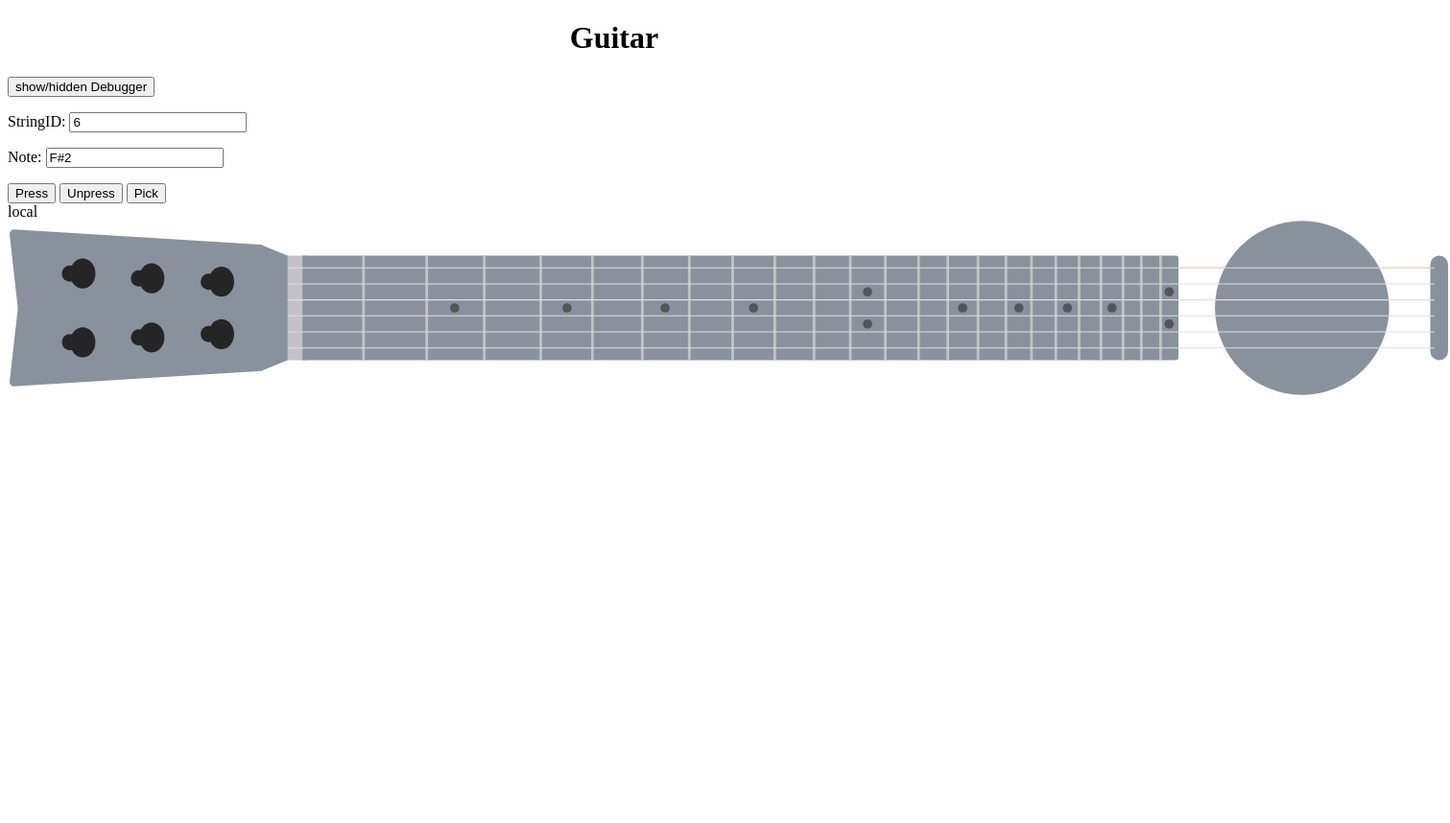
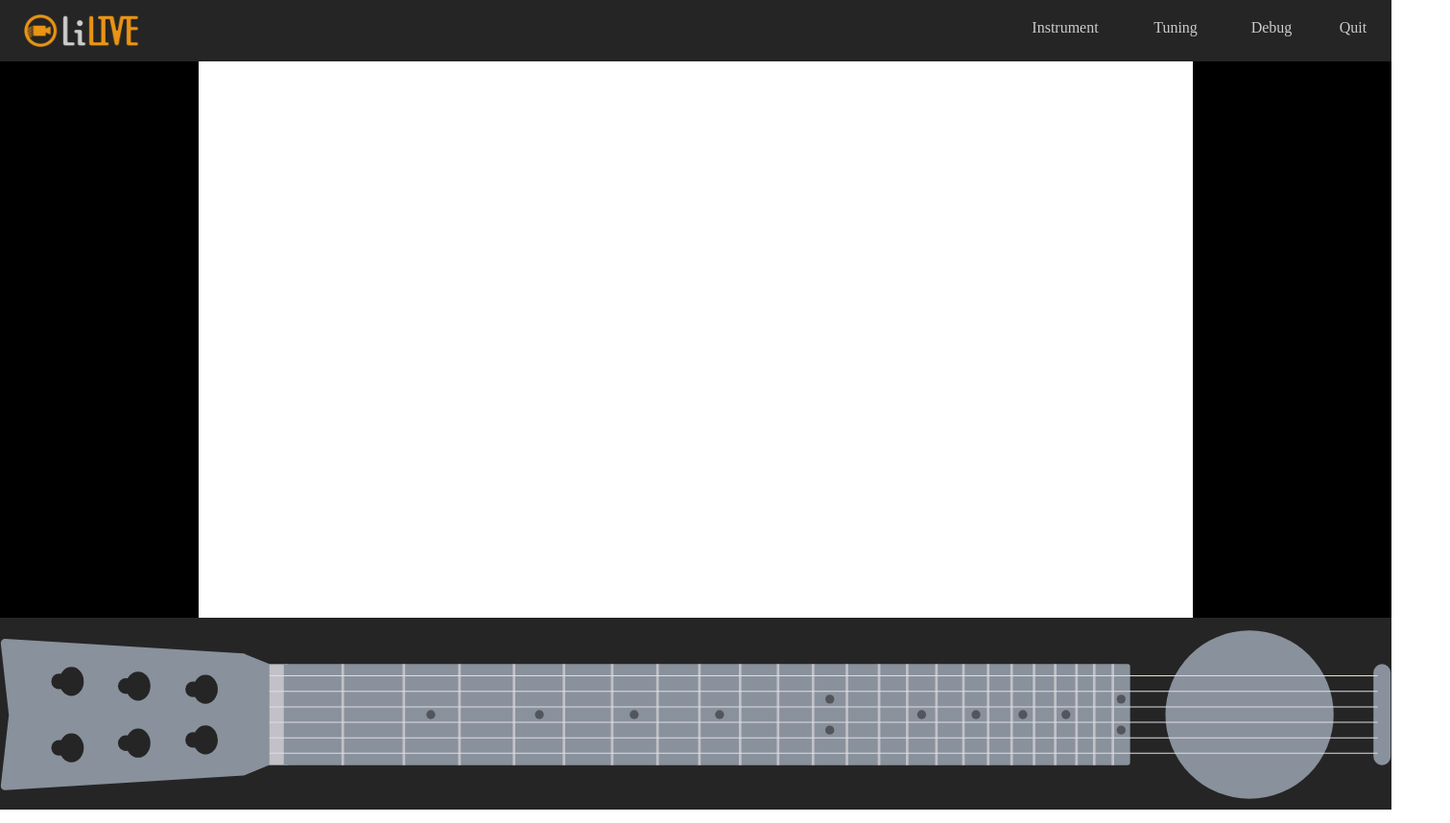
Before and after one commit to susan31213/SLiMTAB-UI-Prototype, a website built with webpack: page src/renderer/index.html in a window 1280 px wide. Shown: the whole page at 96% size, 1511 px wide, since content can reach past the window. Before the commit the page ends 800 px from the top, so only its background shows below. Built offline with nearby package versions, Linux system fonts and the light colour scheme; no server answers.

Commit message:
new render/index.html

```diff
--- a/src/common/FingerBoard.ts
+++ b/src/common/FingerBoard.ts
@@ -86,7 +86,7 @@ export class FingerBoard {
     {
         this.domElementCache.id = "svg-object";
         this.domElementCache.data = "../../fingertab.svg";
-        this.domElementCache.width = "1503.2px";
+        this.domElementCache.width = "1450px";
         this.domElementCache.height = "182.288px";
 
         let a = this.domElementCache as HTMLObjectElement;
@@ -98,7 +98,6 @@ export class FingerBoard {
                 for(var i=0; i<self.pressPointElementCache.childElementCount; i++) {
                     self.pressPointElementCache.children[i].id = `${i}`;
                 }
-
                 self.stringElementsCache.push(svgDoc.getElementById("str1") as HTMLElement);
                 self.stringElementsCache.push(svgDoc.getElementById("str2") as HTMLElement);
                 self.stringElementsCache.push(svgDoc.getElementById("str3") as HTMLElement);
--- a/src/renderer/index.html
+++ b/src/renderer/index.html
@@ -2,7 +2,6 @@
 <html>
   <head>
     <meta charset="utf-8">
-<!-- https://stackoverflow.com/questions/32621988/electron-jquery-is-not-defined -->
     <title>This is a boilerplate</title>
     <script>if (typeof module === 'object') {window.module = module; module = undefined;}</script>
     <script src="../renderer/static/js/jquery-2.2.4.js"></script>
@@ -10,20 +9,31 @@
     <link rel="stylesheet" href="myStyle.css">
     <script>if (window.module) module = window.module;</script>
   </head>
-  <body>
-    <h1 id=title>
-      Guitar
-    </h1>
-    <input id='showDebug' type='button' value="show/hidden Debugger">
-    <div id='debugger'>
-      <p>StringID: <input id="stringID" type="text" value="6"> </p>
-      <p>Note: <input id="note" type="text" value="F#2"></p>
-      <input id="pressBtn" type="button" value="Press">
-      <input id="unpressBtn" type="button" value="Unpress">
-      <input id="pickBtn" type="button" value="Pick">
+  <body topmargin="0" leftmargin="0" rightmargin="0">
+    <div class="ui-container">
+        <div class="title">
+          <div class="logo">
+            <img class="logo-container" src="img/logo.png">
+          </div>
+          <div class="space"></div>
+          <div class="instrument">Instrument</div>
+          <div class="tuning">Tuning</div>
+          <div id='showDebug' class="debug">Debug</div>
+          <div class="quit">Quit</div>
+          <div class="profile">
+            <img class="profile-container" src="img/profile_btn_normal.png"></div>
+        </div>
+        <div class="mid">
+          <div class="video"></div>
+        </div>
+        <div id="footer" class="footer"></div>
+        <div id='debugger' class="debugger">
+          <p>StringID: <input id="stringID" type="text" class="textarea" value="6"> </p>
+          <p>Note: <input id="note" type="text" class="textarea" value="F#2"></p>
+          <input id="pressBtn" type="button" class="button" value="Press">
+          <input id="unpressBtn" type="button" class="button" value="Unpress">
+          <input id="pickBtn" type="button" class="button" value="Pick">
+        </div>
     </div>
-    <div id='container'></div><br>
-
-
   </body>
 </html>
--- a/src/renderer/index.ts
+++ b/src/renderer/index.ts
@@ -1,5 +1,5 @@
 import { FingerBoard, NoteInfo } from '../common/FingerBoard';
-import { WebSession, UserInfo } from '../common/WebSession';
+import { WebSession, /*UserInfo*/ } from '../common/WebSession';
 import { UserDataSource } from '../common/UserDataSource'
 var fb: FingerBoard;
 var wb: WebSession;
@@ -11,14 +11,14 @@ function init() {
   userData = new UserDataSource(fb, wb);
 
   console.log(`Websocket: ${wb.name}`);
-  wb.on("newMember", addFingerTab);
-  wb.on("data", changeOthersFingerTab);
+  // wb.on("newMember", addFingerTab);
+  // wb.on("data", changeOthersFingerTab);
 
   userData.on("press", onGUIPress);
   userData.on("unpress", onGUIUnress);
   userData.on("pick", onGUIPick);
-  // window.addEventListener("resize", redrawCanvas, false);
-  drawCanvas(fb, "local");
+  drawCanvas(fb);
+  (document.getElementById("debugger") as HTMLElement).style.display = 'none';
 
 
 
@@ -73,15 +73,15 @@ function init() {
     }
   }
 
-  function drawCanvas(fb: FingerBoard, name: string) {
+  function drawCanvas(fb: FingerBoard) {
     fb.drawFingerTab();
-    let container: HTMLElement | null = document.getElementById('container');
+    let container: HTMLElement | null = document.getElementById('footer');
     if(container != null) {
       let fbContainer = document.createElement("div");
-      let nameText = document.createElement("div");
-      nameText.innerHTML = name;
-      fbContainer.id = name;
-      fbContainer.appendChild(nameText);
+      // let nameText = document.createElement("div");
+      // nameText.innerHTML = name;
+      // fbContainer.id = name;
+      // fbContainer.appendChild(nameText);
       fbContainer.appendChild(fb.domElement);
       fbContainer.style.height = (fb.domElement.height+2) + "px";
       fbContainer.style.width = (fb.domElement.width) + "px";
@@ -106,28 +106,28 @@ function init() {
     wb.wsCtrl.send(`data ${wb.name},pick,${noteInfo.stringID}`);
   }
 
-  function addFingerTab(user?: UserInfo): void {
-    if(user != undefined) {
-      drawCanvas(user.fb, user.name);
-    }
+  // function addFingerTab(user?: UserInfo): void {
+  //   if(user != undefined) {
+  //     drawCanvas(user.fb, user.name);
+  //   }
 
-  }
+  // }
 
-  function changeOthersFingerTab(user?: UserInfo, data?: string) {
-    if(user != undefined && data != undefined) {
-      let splited = data.split(",");
-      let action = splited[1];
-      let stringID: number = + splited[2];
-      let note = (action == "pick")? "":splited[3];
-      if(action == "press") {
-        user.fb.press(stringID, note);
-      } else if(action == "unpress") {
-        user.fb.unpress(stringID, note);
-      } else if(action == "pick") {
-        user.fb.pick(stringID);
-      }
-    }
-  }
+  // function changeOthersFingerTab(user?: UserInfo, data?: string) {
+  //   if(user != undefined && data != undefined) {
+  //     let splited = data.split(",");
+  //     let action = splited[1];
+  //     let stringID: number = + splited[2];
+  //     let note = (action == "pick")? "":splited[3];
+  //     if(action == "press") {
+  //       user.fb.press(stringID, note);
+  //     } else if(action == "unpress") {
+  //       user.fb.unpress(stringID, note);
+  //     } else if(action == "pick") {
+  //       user.fb.pick(stringID);
+  //     }
+  //   }
+  // }
 
   // function deleteFingerTab(user?: UserInfo) {
   //   if(user != undefined) {
--- a/src/renderer/myStyle.css
+++ b/src/renderer/myStyle.css
@@ -1,5 +1,5 @@
 /* for svg */
-.cls-1,.cls-4,.cls-5,.cls-6 {
+/* .cls-1,.cls-4,.cls-5,.cls-6 {
     fill:none;
     stroke-miterlimit:10;
 }
@@ -44,49 +44,160 @@
 }
 .cls-10 {
     fill:#252525;
+} */
+/* end for svg */
+.ui-container{
+    display: grid;
+    grid-template-rows:  64px 1fr 160px;
+    grid-template-areas:
+      "t"
+      "m"
+      "f";
+    width: 100%;
+    height: 100%
+
 }
-/* end for svg */
-#container {
-    position: relative;
-    padding: 0;
-    margin: auto;
-    display: block;
+.title {
+    grid-area: t;
+    grid-template-columns: 170px 1fr 120px 110px 90px 80px;
+    display: grid;
+
+}
+.title > .logo{
+    background: #252525;
+    text-align: center;
+    padding-top: 15px;
+    padding-bottom: 15px;
 }
 
-#container canvas, #pressPoint {
-    position: absolute;
-}
-
-canvas {
-    border: 1px solid black;
-    box-sizing: border-box;
-    border-left-width: 10px;
-    /* display: block; */
-    margin: 0 auto;
-    position:relative;
-}
-
-#title {
+.logo-container{
+    width: 120px;
+    height: 34px;
+    background: #252525;
     text-align: center;
 }
 
-#pressPointContainer {
-    width: inherit;
-    padding-left: 10px;
+.title > .space{
+    background: #252525;
+}
+.title > .instrument{
+    color:#cccccc;
+    background: #252525;
+    text-align: center;
+    padding-top: 20px;
 }
 
-#pressPoint {
-    border-radius: 50%;
-    margin: 1px;
-    vertical-align: top;
-    position: relative;
-    display: inline-table;
+.title > .tuning{
+    color:#cccccc;
+    background: #252525;
+    text-align: center;
+    padding-top: 20px;
+
+}
+.title > .debug{
+    color:#cccccc;
+    background: #252525;
+    text-align: center;
+    padding-top: 20px;
+
+}
+.title > .quit{
+    color:#cccccc;
+    background: #252525;
+    text-align: center;
+    padding-top: 20px;
+
+}
+.title > .profile{
+    background: #252525;
+    text-align: center;
+    padding-top: 18px;
+
+}
+.profile-container{
+    height: 30px;
+    background: #252525;
+    text-align: center;
+}
+.mid {
+    grid-area: m;
+    grid-template-areas:
+      ". a .";
+    grid-template-columns:1fr 5fr 1fr;
+    display: grid;
+    background: #000000;
+}
+.mid > .video{
+    grid-area: a;
+    background: #ffffff;
+    /* position: relative; */
+    height: auto;
+    width: 100%;
+    padding-bottom: 56%;
 }
 
-.press {
-    background-color: blue;
+.footer{
+    grid-area: f;
+    background: #252525;
+    text-align: center;
+    height: 200px;
+}
+.footer > div > #svg-object {
+    padding-top: 10px;
 }
 
-.unpress {
-    background-color: transparent;
+.instrument:hover{
+    color: #E99415
 }
+
+.tuning:hover{
+    color: #E99415
+}
+.debug:hover{
+    color: #E99415
+}
+.quit:hover{
+    color: #E99415
+
+}
+.instrument{cursor: pointer; }
+.tuning{cursor: pointer; }
+.debug{cursor: pointer; }
+.quit{cursor: pointer; }
+
+.debugger {
+    position:fixed; top:50%; left:50%;
+    background: #252525;
+}
+.debugger {
+    color: #cccccc;
+    text-align: center;
+    position:fixed; top:50%; left:50%;
+    background: #252525;
+    border: 4px #cccccc;
+    border-radius: 10px;
+    width: 250px;
+    height: 130px;
+    margin-top: -65px;     /*高度的一半*/
+    margin-left: -125px;    /*寬度的一半*/
+}
+.debugger > input[type=button] {
+    background-color: #505050;
+    border: none;
+    color: #cccccc;
+
+    text-align: center;
+    text-decoration: none;
+    display: inline-block;
+    font-size: 16px;
+    margin: 4px 3px;
+    cursor: pointer;
+}
+.debugger > p > .textarea {
+    color: #cccccc;
+    background-color: #505050;
+    border: 1px #cccccc;
+    border-radius: 4px;
+    padding: 3px 4px;
+    box-sizing: border-box;
+}
```
Also changed, not shown: src/renderer/img/logo.png (added), src/renderer/img/profile_btn_normal.png (added), 1 other file.
